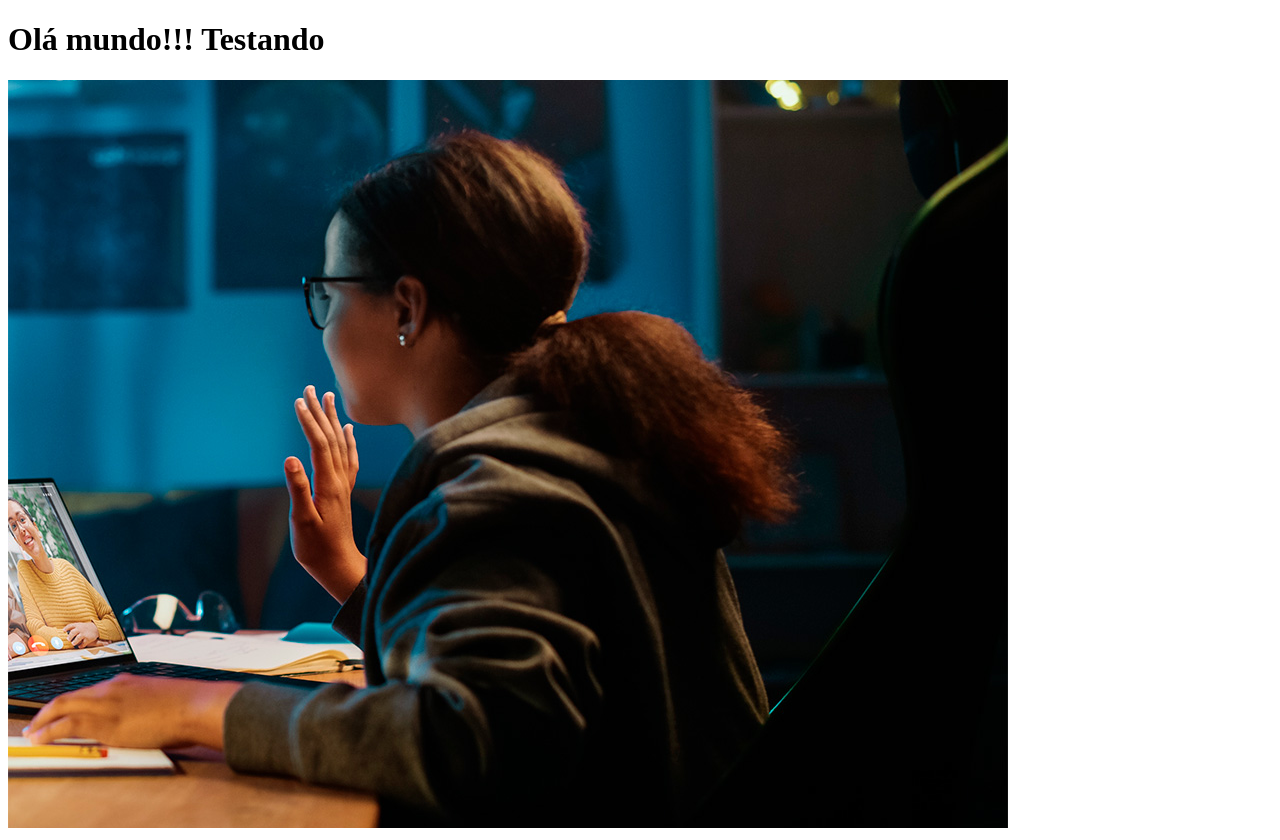
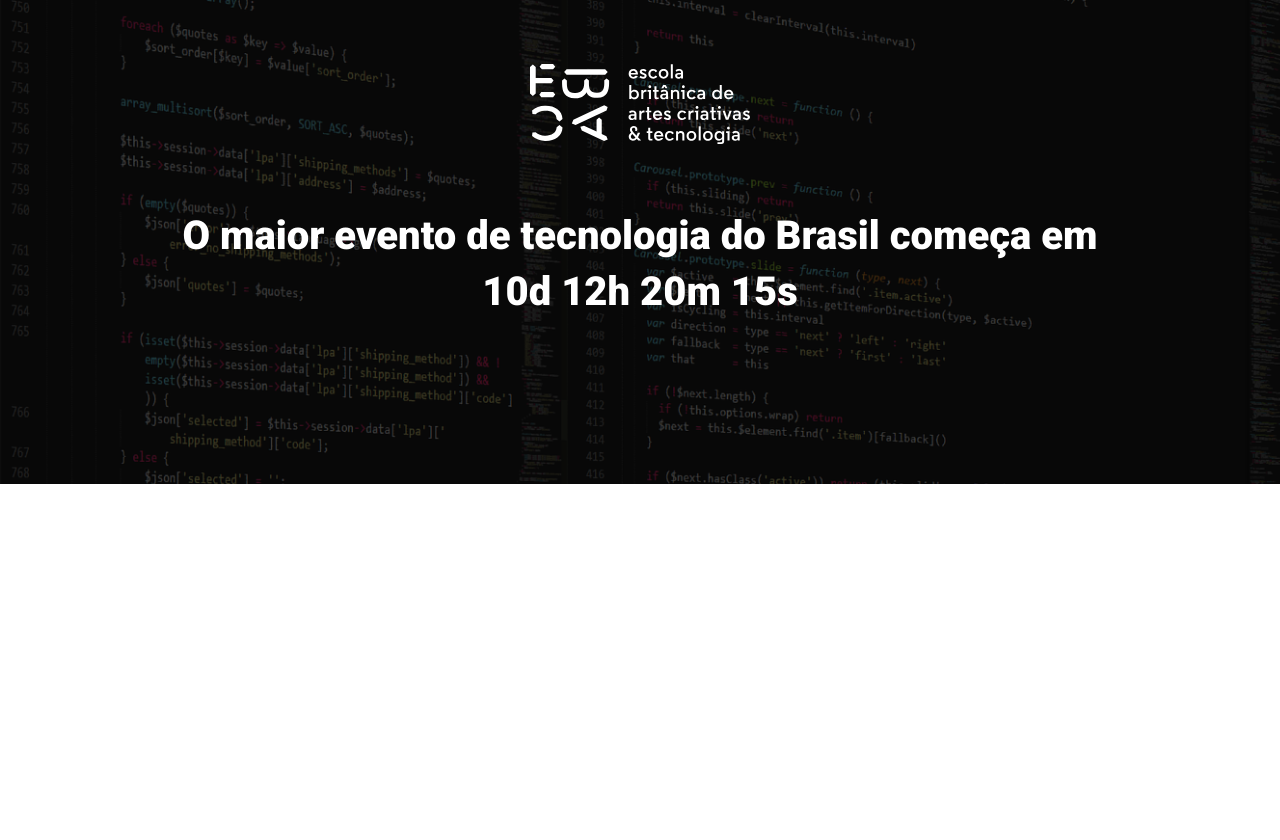
Before and after one commit to biali-dev/landing_page, a website built with Parcel: page src/index.html in a window 1280 px wide. After the commit the page ends 800 px from the top, so only its background shows below. Built offline with nearby package versions, Linux system fonts and the light colour scheme.

Commit message:
novas alterações

```diff
--- a/src/index.html
+++ b/src/index.html
@@ -3,12 +3,21 @@
 <head>
     <meta charset="UTF-8">
     <meta name="viewport" content="width=device-width, initial-scale=1.0">
-    <title>Document</title>
+    <title>EBAC Tech Talks</title>
+    <link rel="preconnect" href="https://fonts.googleapis.com">
+    <link rel="preconnect" href="https://fonts.gstatic.com" crossorigin>
+    <link href="https://fonts.googleapis.com/css2?family=Roboto:wght@400;700;900&display=swap" rel="stylesheet">
     <link rel="stylesheet" href="styles/main.scss">
 </head>
 <body>
-    <h1>Olá mundo!!! Testando</h1>
-    <img src="./images/backend.png" alt="">
+    <header class="hero">
+        <div class="container">
+            <img class="hero__logo" src="./images/ebac_logo.svg" alt="">
+            <p class="hero__text">
+                O maior evento de tecnologia do Brasil começa em 10d 12h 20m 15s
+            </p>
+        </div>
+    </header>
     <script src="scripts/main.js"></script>
 </body>
 </html>
--- /dev/null
+++ b/src/styles/_hero.scss
@@ -0,0 +1,52 @@
+.hero{
+    padding-top: 64px;
+    padding-bottom: 100px;
+    background-image: url(../images/fundo.png);
+    background-repeat: no-repeat;
+    background-size: cover;
+    position: relative;
+
+    .container{
+        position: relative;
+    }
+
+    &::before{
+        position: absolute;
+        top: 0;
+        left: 0;
+        width: 100%;
+        height: 100%;
+        background-color: #000;
+        content: '';
+        opacity: .7;
+    }
+
+    &__text {
+        margin-top: 64px;
+        margin-bottom: 64px;
+        font-size: 40px;
+        line-height: 56px;
+        font-weight: 800;
+        text-align: center;
+    }
+
+    &__logo{
+        margin: 0 auto;
+        height: 80px;
+        display: block;
+    }
+
+    @media (max-width: 640px){
+        padding: 40px 0;
+
+        &__logo{
+            height: 40px;
+        }
+
+        &__text{
+            font-size: 22px;
+            line-height: 24px;
+            margin: 24px 0;
+        }
+    }
+}
--- a/src/styles/main.scss
+++ b/src/styles/main.scss
@@ -0,0 +1,23 @@
+@use 'hero';
+
+*{
+    margin: 0;
+    padding: 0;
+    box-sizing: border-box;
+    font-family: Roboto, sans-serif;
+    color: #fff;
+}
+
+.container{
+    max-width: 960px;
+    width: 100%;
+    margin: 0 auto;
+
+    @media (max-width: 640px){
+        max-width: 80%;
+    }
+
+    @media (max-width: 1024px){
+        max-width: 90%;
+    }
+}
```
Also changed, not shown: 1 other file.
